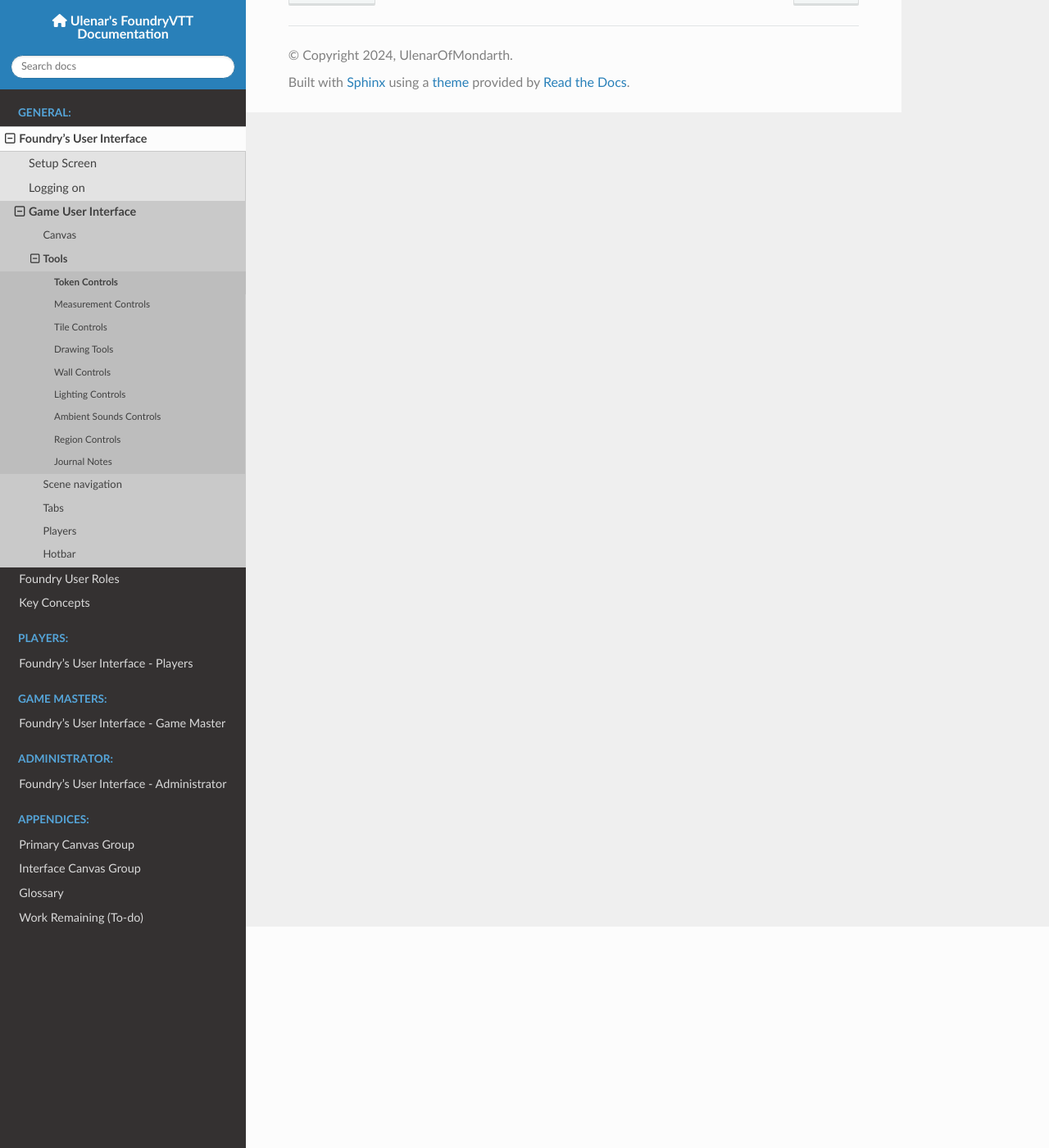
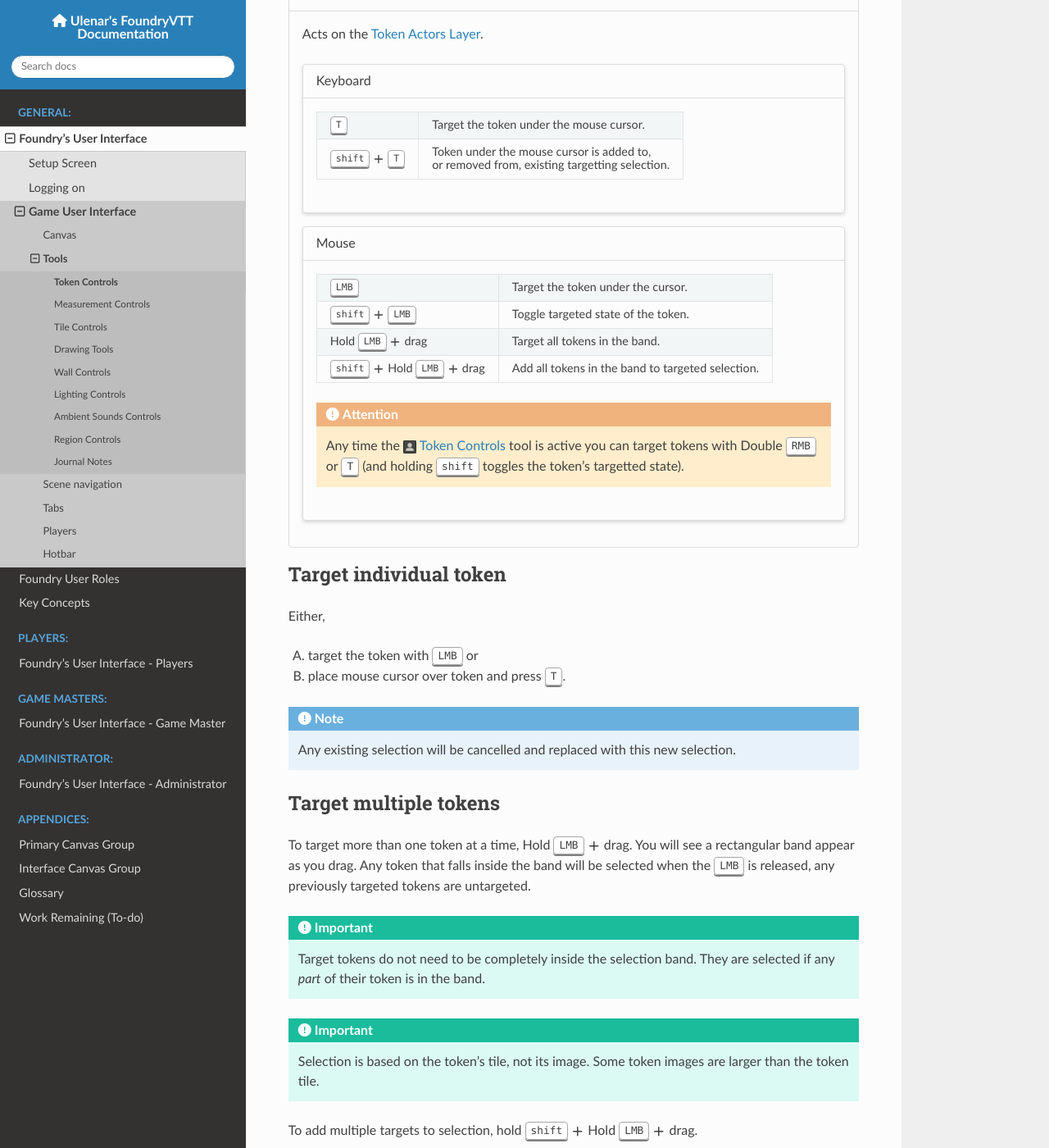
Before and after one commit to Mondarth/FVTT-Manual, a Sphinx documentation site: the page built from docs/all/ui/tools/tokens/select_targets.rst, in a window 1280 px wide and 1400 px high, scrolled down 270 px. Shown: the whole window at 82% size. Built offline with Sphinx 7.4.7 and the Read the Docs theme 3.1.0, drawn with Linux system fonts in a browser that asks for light colours; nearby versions of some CDN libraries; pages that are not in the unit, such as notebooks, are missing from menus; some of the changed text lies outside the part shown.

Commit message:
docs: more draft

```diff
--- a/docs/all/ui/tools/tokens/select_targets.rst
+++ b/docs/all/ui/tools/tokens/select_targets.rst
@@ -10,7 +10,93 @@
       :icon: video
       :open:
 
-      .. youtube:: nXZ-fwcygYk
+      .. youtube:: VjvTpi-7iFk
+
+.. dropdown:: In a nutshell
+   :open:
+
+   Acts on the :doc:`/all/ui/layers/token_actors`.
+
+   .. card::
+
+      Keyboard
+      ^^^
+      .. list-table::
+
+         * - :kbd:`T`
+           - Target the token under the mouse cursor.
+         * - :kbd:`shift` |and| :kbd:`T`
+           - Token under the mouse cursor is added to,
+
+             or removed from, existing targetting selection.
+
+   .. card::
+
+       Mouse
+       ^^^
+       .. list-table::
+
+          * - |LMB|
+            - Target the token under the cursor.
+          * - :kbd:`shift` |and| |LMB|
+            - Toggle targeted state of the token.
+          * - |hLMB| |and| drag
+            - Target all tokens in the band.
+          * - :kbd:`shift` |and| |hLMB| |and| drag
+            - Add all tokens in the band to targeted selection.
+
+       .. attention:: Any time the |ico1|\ :doc:`../tokens` tool is active you can target tokens with |dRMB| or :kbd:`T` (and holding :kbd:`shift` toggles the token's targetted state).
+
+Target individual token
+------------------------
+
+Either,
+
+A. target the token with |LMB| or
+B. place mouse cursor over token and press :kbd:`T`.
+
+.. note:: Any existing selection will be cancelled and replaced with this new selection.
+
+
+Target multiple tokens
+-----------------------
+
+To target more than one token at a time, |hLMB| |and| drag. You will see a rectangular band appear as you drag. Any token that falls inside the band will be selected when the |LMB| is released, any previously targeted tokens are untargeted.
+
+.. important:: Target tokens do not need to be completely inside the selection band. They are selected if any `part` of their token is in the band.
+
+.. important:: Selection is based on the token's tile, not its image. Some token images are larger than the token tile.
+
+
+To add multiple targets to selection, hold :kbd:`shift` |and| |hLMB| |and| drag.
+
+Add target to selection
+-----------------------
+
+To add another target either,
+
+A. :kbd:`shift` |and| |LMB| over untargeted token or
+B. place mouse cursor over untargeted token and press :kbd:`shift` |and| :kbd:`T`
+
+
+Add multiple targets to selection
+---------------------------------
+
+To add multiple tokens to selected targets, :kbd:`shift` |and| |hLMB| |and| drag.
+
+.. note:: :kbd:`shift` `does not` untarget tokens when using this method.
+
+
+Untarget individual token
+-------------------------
+
+To untarget a token either,
+
+A. :kbd:`shift` |and| |LMB| on a targeted token, or
+B. place mouse cursor over a targeted token and :kbd:`shift` |and| :kbd:`T`.
+
+
+
 
 .. |ico1| image:: /all/ui/images/tool_icons/token_controls_icon.png
    :height: 2ex
--- a/docs/conf.py
+++ b/docs/conf.py
@@ -52,8 +52,10 @@ rst_prolog = """
 .. |then| replace:: :octicon:`arrow-right`
 .. |and| replace:: :octicon:`plus`
 .. |hLMB| replace:: Hold :kbd:`LMB`
+.. |dLMB| replace:: Double :kbd:`LMB`
 .. |hMMB| replace:: Hold :kbd:`MMB`
 .. |hRMB| replace:: Hold :kbd:`RMB`
+.. |dRMB| replace:: Double :kbd:`RMB`
 .. |LMB| replace:: :kbd:`LMB`
 .. |MMB| replace:: :kbd:`MMB`
 .. |RMB| replace:: :kbd:`RMB`
```
Also changed, not shown: docs/all/ui/tools/tokens.rst (+32 -0 lines).
